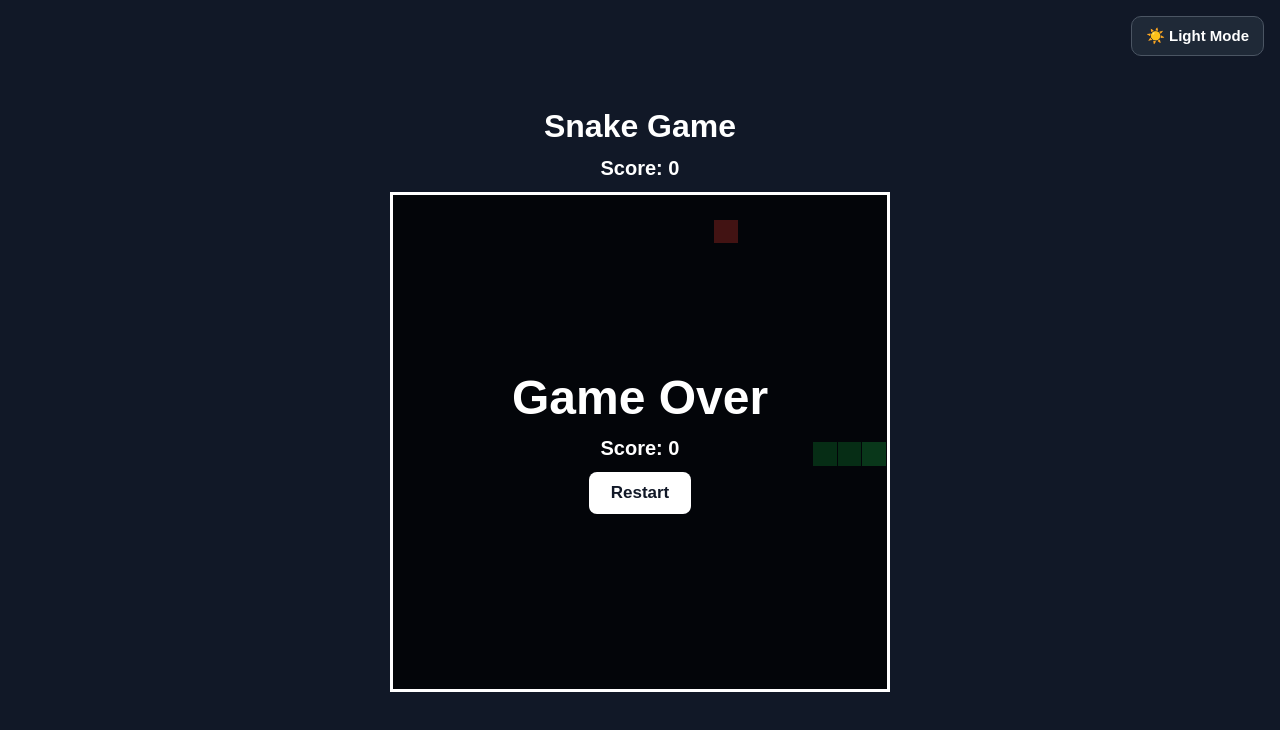
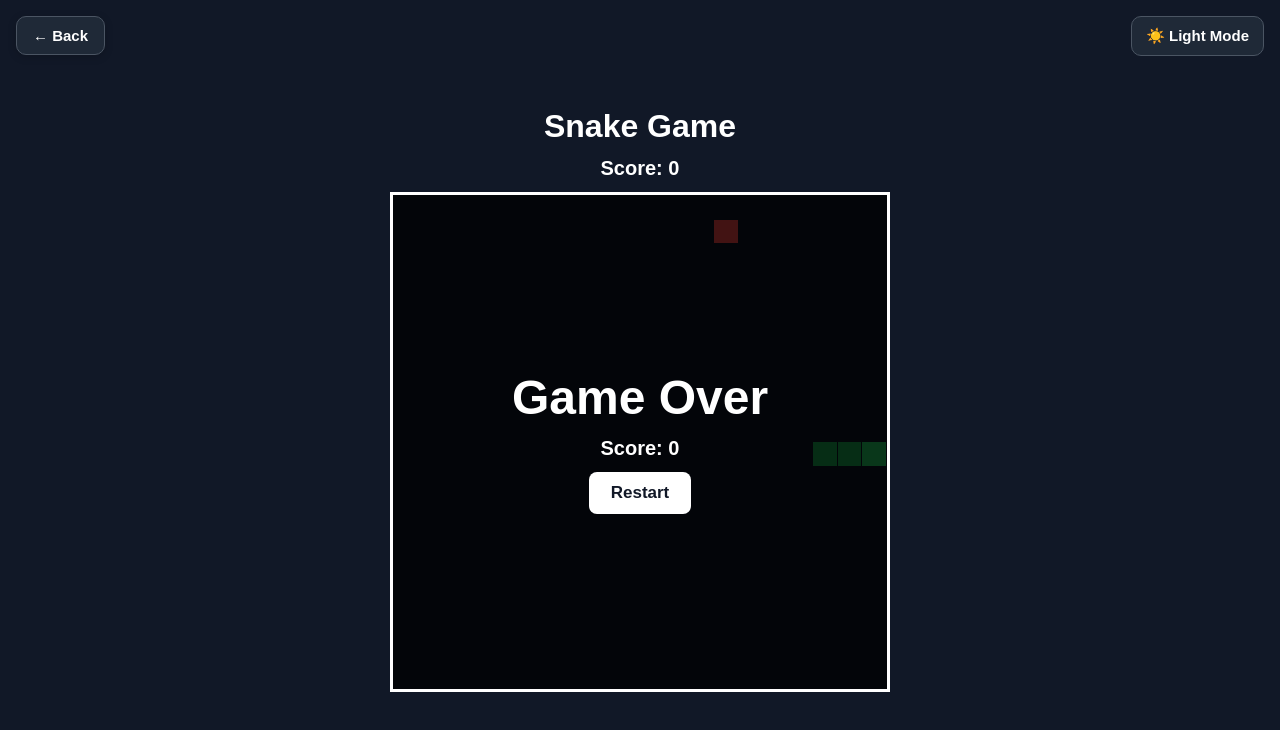
Before and after one commit to treatwashere/AI-Wars, a plain HTML site: page App/Code/ChatGPT/snake.html in a window 1280 px wide. Drawn offline with Linux system fonts and the light colour scheme.

Commit message:
Add back button to Snake Game

```diff
--- a/App/Code/ChatGPT/snake.html
+++ b/App/Code/ChatGPT/snake.html
@@ -27,6 +27,32 @@
     }
 
     h1 { margin: 0; }
+
+    #backButton {
+      position: fixed;
+      top: 16px;
+      left: 16px;
+      z-index: 10;
+      padding: 10px 16px;
+      border: 1px solid #4b5563;
+      border-radius: 10px;
+      background: #1f2937;
+      color: white;
+      text-decoration: none;
+      font-size: 15px;
+      font-weight: 700;
+      box-shadow: 0 2px 8px rgba(0,0,0,.18);
+    }
+
+    #backButton:hover {
+      transform: translateY(-1px);
+    }
+
+    body.light #backButton {
+      background: white;
+      color: #202123;
+      border-color: #d1d5db;
+    }
 
     #themeToggle {
       position: fixed;
@@ -130,6 +156,7 @@
   </style>
 </head>
 <body>
+  <a id="backButton" href="chatgpthome.html">← Back</a>
   <button id="themeToggle" type="button" aria-label="Toggle light and dark mode">☀️ Light Mode</button>
   <h1>Snake Game</h1>
   <div id="score">Score: 0</div>
```
